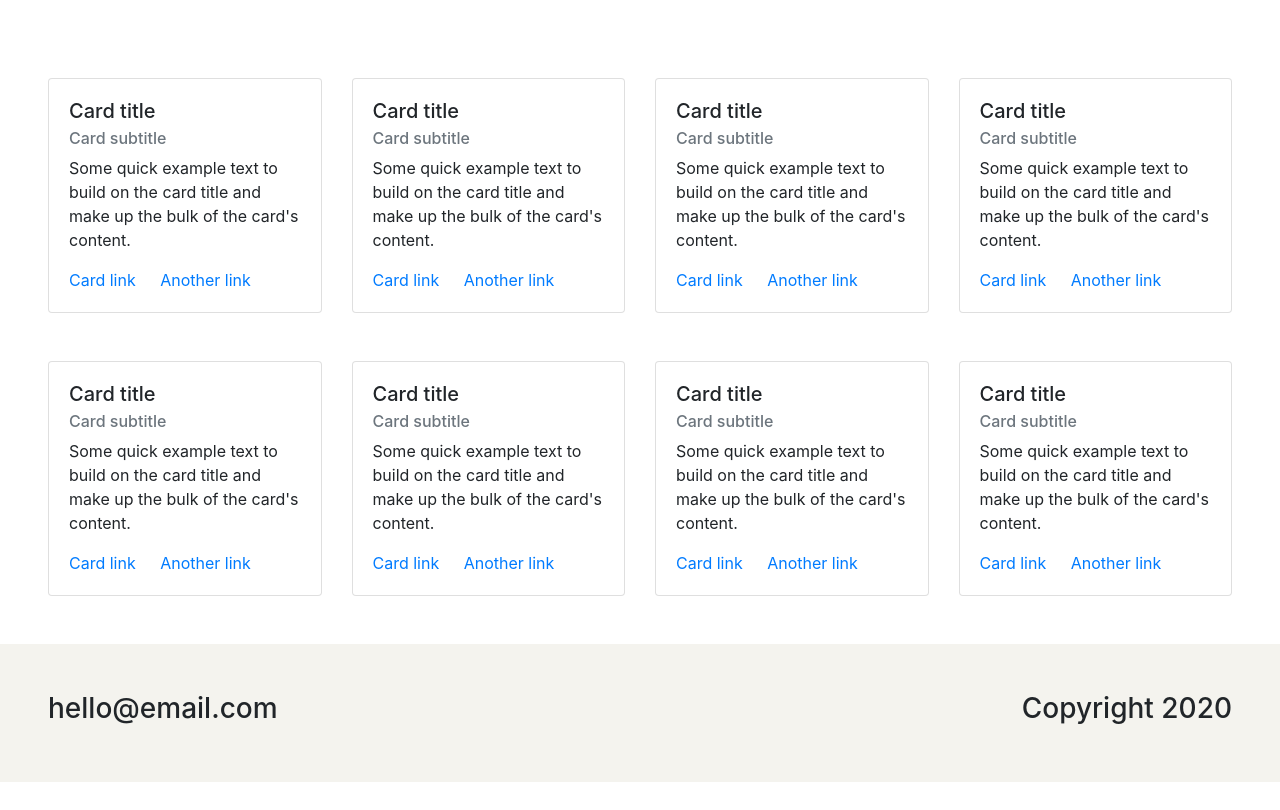
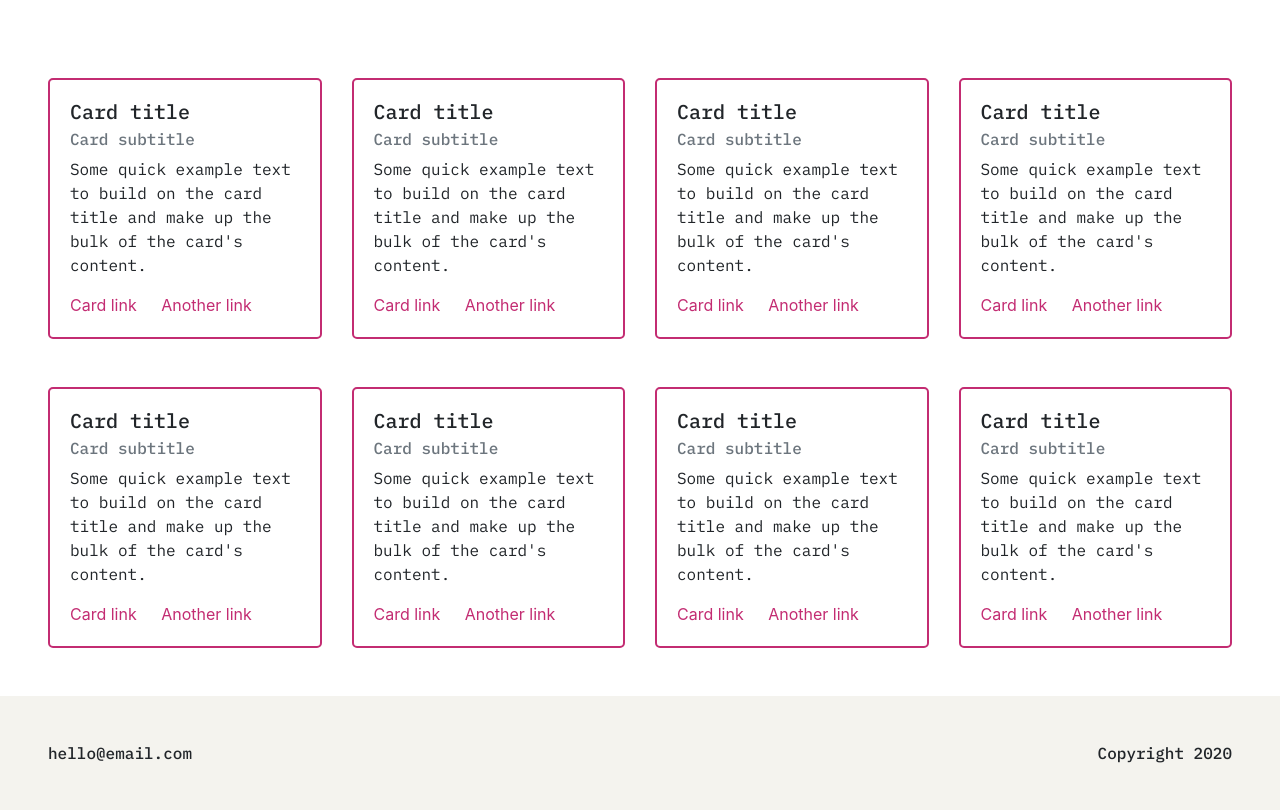
Before and after one commit to PythonMasterAlexander/alexander-hardeland-css-frameworks-ma1, a plain HTML site: page index.html in a window 1280 px wide. Shown: the part 170-980 px from the top of the page. Before the commit the page ends 952 px from the top, so only its background shows below. Drawn offline with nearby package versions, Linux system fonts and the light colour scheme.

Commit message:
Added two extra styling files.scss, added BEM naming classes. Added some styling using Sass syntax - & symbol and then combine them with nesting and BEM class naming

```diff
--- a/index.html
+++ b/index.html
@@ -7,6 +7,9 @@
 	<title>Css-Frameworks Ma1 Delivery</title>
 	<link rel="stylesheet" href="https://cdn.jsdelivr.net/npm/bootstrap@4.5.3/dist/css/bootstrap.min.css" integrity="sha384-TX8t27EcRE3e/ihU7zmQxVncDAy5uIKz4rEkgIXeMed4M0jlfIDPvg6uqKI2xXr2" crossorigin="anonymous">
 	<link rel="stylesheet" href="styles/style.css">
+	<link rel="preconnect" href="https://fonts.googleapis.com">
+	<link rel="preconnect" href="https://fonts.gstatic.com" crossorigin>
+	<link href="https://fonts.googleapis.com/css2?family=IBM+Plex+Mono:wght@400;500;600;700&family=IBM+Plex+Sans:wght@400;500;600;700&display=swap" rel="stylesheet">
 </head>
 <body>
 	<div class="wrapper">
@@ -25,95 +28,95 @@
 			</nav>
 		</header>
 		<main>
-			<h1 class="text-center my-5 text-monospace">Page Heading</h1>
+			<h1 class="text-center my-5">Page Heading</h1>
 			<div class="container-fluid px-5 mh-100">
 				<div class="row row-cols-8">
 					<div class="col">
 						<div class="card w-auto mt-5" style="width: 18rem;">
-							<div class="card-body">
-								<h5 class="card-title">Card title</h5>
-								<h6 class="card-subtitle mb-2 text-muted">Card subtitle</h6>
-								<p class="card-text">Some quick example text to build on the card title and make up the bulk of the card's content.</p>
-								<a href="#" class="card-link">Card link</a>
-								<a href="#" class="card-link">Another link</a>
+							<div class="card-body card__body">
+								<h5 class="card-title card__heading">Card title</h5>
+								<h6 class="card-subtitle mb-2 text-muted card__subheading">Card subtitle</h6>
+								<p class="card-text card__paragraph">Some quick example text to build on the card title and make up the bulk of the card's content.</p>
+								<a href="#" class="card-link card__link card__link--hover">Card link</a>
+								<a href="#" class="card-link card__link card__link--hover">Another link</a>
 							</div>
 						</div>
 					</div>
 					<div class="col">
 						<div class="card w-auto mt-5" style="width: 18rem;">
-							<div class="card-body">
-								<h5 class="card-title">Card title</h5>
-								<h6 class="card-subtitle mb-2 text-muted">Card subtitle</h6>
-								<p class="card-text">Some quick example text to build on the card title and make up the bulk of the card's content.</p>
-								<a href="#" class="card-link">Card link</a>
-								<a href="#" class="card-link">Another link</a>
+							<div class="card-body card__body">
+								<h5 class="card-title card__heading">Card title</h5>
+								<h6 class="card-subtitle mb-2 text-muted card__subheading">Card subtitle</h6>
+								<p class="card-text card__paragraph">Some quick example text to build on the card title and make up the bulk of the card's content.</p>
+								<a href="#" class="card-link card__link card__link--hover">Card link</a>
+								<a href="#" class="card-link card__link card__link--hover">Another link</a>
 							</div>
 						</div>
 					</div>
 					<div class="col">
 						<div class="card w-auto mt-5" style="width: 18rem;">
-							<div class="card-body">
-								<h5 class="card-title">Card title</h5>
-								<h6 class="card-subtitle mb-2 text-muted">Card subtitle</h6>
-								<p class="card-text">Some quick example text to build on the card title and make up the bulk of the card's content.</p>
-								<a href="#" class="card-link">Card link</a>
-								<a href="#" class="card-link">Another link</a>
+							<div class="card-body card__body">
+								<h5 class="card-title card__heading">Card title</h5>
+								<h6 class="card-subtitle mb-2 text-muted card__subheading">Card subtitle</h6>
+								<p class="card-text card__paragraph">Some quick example text to build on the card title and make up the bulk of the card's content.</p>
+								<a href="#" class="card-link card__link card__link--hover">Card link</a>
+								<a href="#" class="card-link card__link card__link--hover">Another link</a>
 							</div>
 						</div>
 					</div>
 					<div class="col">
 						<div class="card w-auto mt-5" style="width: 18rem;">
-							<div class="card-body">
-								<h5 class="card-title">Card title</h5>
-								<h6 class="card-subtitle mb-2 text-muted">Card subtitle</h6>
-								<p class="card-text">Some quick example text to build on the card title and make up the bulk of the card's content.</p>
-								<a href="#" class="card-link">Card link</a>
-								<a href="#" class="card-link">Another link</a>
+							<div class="card-body card__body">
+								<h5 class="card-title card__heading">Card title</h5>
+								<h6 class="card-subtitle mb-2 text-muted card__subheading">Card subtitle</h6>
+								<p class="card-text card__paragraph">Some quick example text to build on the card title and make up the bulk of the card's content.</p>
+								<a href="#" class="card-link card__link card__link--hover">Card link</a>
+								<a href="#" class="card-link card__link card__link--hover">Another link</a>
 							</div>
 						</div>
 					</div>
 					<div class="w-100 page-margin"></div>
 					<div class="col">
 						<div class="card w-auto mt-5" style="width: 18rem;">
-							<div class="card-body">
-								<h5 class="card-title">Card title</h5>
-								<h6 class="card-subtitle mb-2 text-muted">Card subtitle</h6>
-								<p class="card-text">Some quick example text to build on the card title and make up the bulk of the card's content.</p>
-								<a href="#" class="card-link">Card link</a>
-								<a href="#" class="card-link">Another link</a>
+							<div class="card-body card__body">
+								<h5 class="card-title card__heading">Card title</h5>
+								<h6 class="card-subtitle mb-2 text-muted card__subheading">Card subtitle</h6>
+								<p class="card-text card__paragraph">Some quick example text to build on the card title and make up the bulk of the card's content.</p>
+								<a href="#" class="card-link card__link card__link--hover">Card link</a>
+								<a href="#" class="card-link card__link card__link--hover">Another link</a>
 							</div>
 						</div>
 					</div>
 					<div class="col w-auto">
 						<div class="card w-auto mt-5" style="width: 18rem;">
-							<div class="card-body">
-								<h5 class="card-title">Card title</h5>
-								<h6 class="card-subtitle mb-2 text-muted">Card subtitle</h6>
-								<p class="card-text">Some quick example text to build on the card title and make up the bulk of the card's content.</p>
-								<a href="#" class="card-link">Card link</a>
-								<a href="#" class="card-link">Another link</a>
+							<div class="card-body card__body">
+								<h5 class="card-title card__heading">Card title</h5>
+								<h6 class="card-subtitle mb-2 text-muted card__subheading">Card subtitle</h6>
+								<p class="card-text card__paragraph">Some quick example text to build on the card title and make up the bulk of the card's content.</p>
+								<a href="#" class="card-link card__link card__link--hover">Card link</a>
+								<a href="#" class="card-link card__link card__link--hover">Another link</a>
 							</div>
 						</div>
 					</div>
 					<div class="col w-auto">
 						<div class="card w-auto mt-5" style="width: 18rem;">
-							<div class="card-body">
-								<h5 class="card-title">Card title</h5>
-								<h6 class="card-subtitle mb-2 text-muted">Card subtitle</h6>
-								<p class="card-text">Some quick example text to build on the card title and make up the bulk of the card's content.</p>
-								<a href="#" class="card-link">Card link</a>
-								<a href="#" class="card-link">Another link</a>
+							<div class="card-body card__body">
+								<h5 class="card-title card__heading">Card title</h5>
+								<h6 class="card-subtitle mb-2 text-muted card__subheading">Card subtitle</h6>
+								<p class="card-text card__paragraph">Some quick example text to build on the card title and make up the bulk of the card's content.</p>
+								<a href="#" class="card-link card__link card__link--hover">Card link</a>
+								<a href="#" class="card-link card__link card__link--hover">Another link</a>
 							</div>
 						</div>
 					</div>
 					<div class="col">
 						<div class="card w-auto mt-5" style="width: 18rem;">
-							<div class="card-body">
-								<h5 class="card-title">Card title</h5>
-								<h6 class="card-subtitle mb-2 text-muted">Card subtitle</h6>
-								<p class="card-text">Some quick example text to build on the card title and make up the bulk of the card's content.</p>
-								<a href="#" class="card-link">Card link</a>
-								<a href="#" class="card-link">Another link</a>
+							<div class="card-body card__body">
+								<h5 class="card-title card__heading">Card title</h5>
+								<h6 class="card-subtitle mb-2 text-muted card__subheading">Card subtitle</h6>
+								<p class="card-text card__paragraph">Some quick example text to build on the card title and make up the bulk of the card's content.</p>
+								<a href="#" class="card-link card__link card__link--hover">Card link</a>
+								<a href="#" class="card-link card__link card__link--hover">Another link</a>
 							</div>
 						</div>
 					</div>
--- /dev/null
+++ b/sass/partials/_classes.scss
@@ -0,0 +1,7 @@
+.wrapper {
+  flex: 1 0 auto;
+}
+
+.align-text {
+  text-align: right;
+}
--- a/sass/partials/_customs.scss
+++ b/sass/partials/_customs.scss
@@ -1,6 +1,8 @@
 $light: #F4F3EE;
 $navbar-light-active-color: #c32c72;
 
-.align-text {
-  text-align: right;
-}
+$border-style: solid #c32c72 2px;
+$border-radius: 5px;
+
+$font-heading: "IBM Plex Mono", monospace;
+$font-subheading: "IBM Plex Mono", sans-serif;
--- a/sass/partials/_main.scss
+++ b/sass/partials/_main.scss
@@ -5,8 +5,13 @@ html, body {
 body {
   display: flex;
   flex-direction: column;
+
+  h1 {
+    font-family: $font-heading;
+  }
+
+  h3 {
+    font-size: 1rem;
+    font-family: $font-subheading;
+  }
 }
-
-.wrapper {
-  flex: 1 0 auto;
-}
--- /dev/null
+++ b/sass/partials/_navigation.scss
@@ -0,0 +1,24 @@
+.card {
+  border: $border-style;
+  border-radius: $border-radius;
+
+  &__heading {
+    font-family: $font-heading;
+  }
+
+  &__subheading {
+    font-family: $font-subheading;
+  }
+
+  &__paragraph {
+    font-family: $font-subheading;
+  }
+
+  &__link {
+    color: $navbar-light-active-color;
+  }
+
+  &__link--hover:hover {
+    color: darkblue;
+  }
+}
--- a/sass/style.scss
+++ b/sass/style.scss
@@ -1,5 +1,4 @@
 @import "partials/customs";
-@import "partials/main";
 
 @import "../scss/functions";
 @import "../scss/variables";
@@ -38,3 +37,7 @@
 @import "../scss/spinners";
 @import "../scss/utilities";
 @import "../scss/print";
+
+@import "partials/main";
+@import "partials/classes";
+@import "partials/navigation";
```
Also changed, not shown: styles/style.css, 1 other file.
